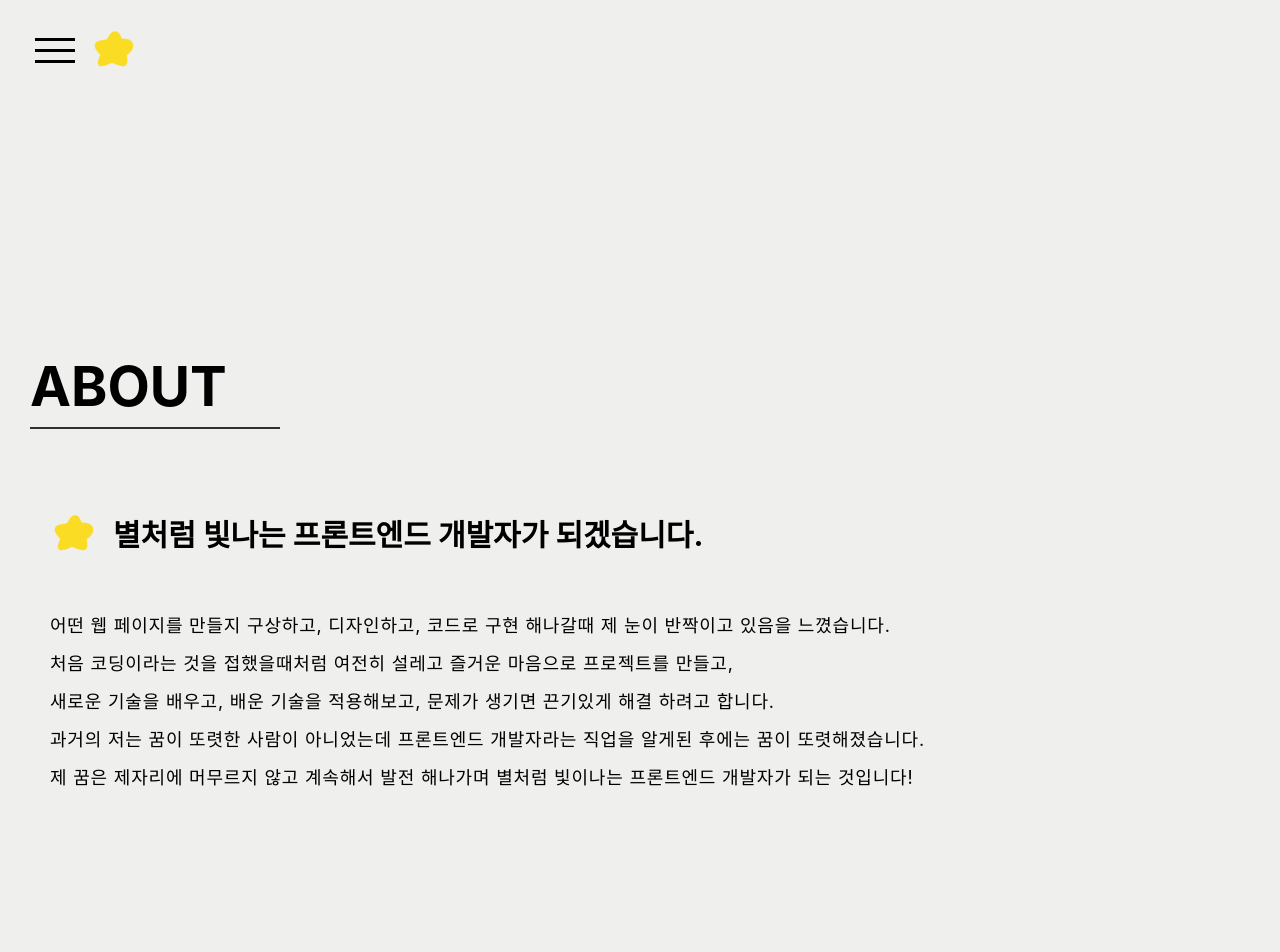
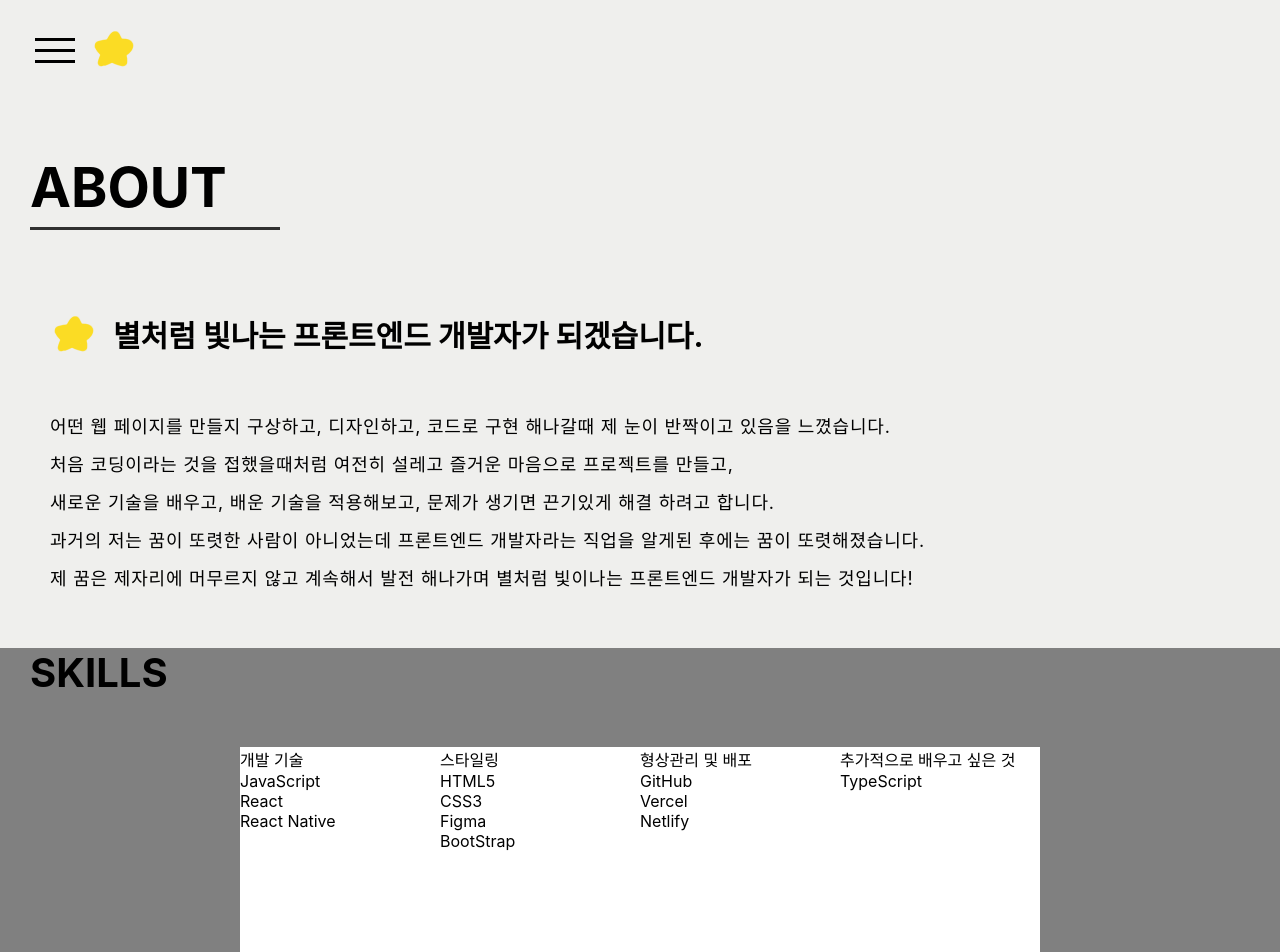
Before and after one commit to jizero1/react-portfolio3, a React (Create React App) app: page /#/about in a window 1280 px wide. Shown: the top 952 px of the page. Built offline with nearby package versions, Linux system fonts and the light colour scheme.

Commit message:
About.js안에 skill관련 데이터들을 skillsData.json이라는 json파일로 만들어서관리

```diff
--- a/src/pages/About/About.css
+++ b/src/pages/About/About.css
@@ -56,3 +56,23 @@
     font-size: 18px;
     /* text-align: center; */
 }
+
+
+
+/* Skills 컴포넌트 스타일  */
+.skills-container {
+    width: 100%;
+    background-color: grey;
+    flex-direction: column;
+}
+.skills-container .skills-heading {
+    font-size: 40px;
+    font-weight: 700;
+    padding-left: 30px;
+    margin-bottom: 50px;
+}
+.common-skills-box {
+    width: 200px;
+    height: 300px;
+    background-color: white;
+}
--- a/src/pages/About/About.js
+++ b/src/pages/About/About.js
@@ -1,6 +1,6 @@
 import React from 'react';
 import './About.css';
-
+import skillsData from './skillsData.json';
 
 // 자기소개, 기술소개, 개발자로서 목표와 비전
 // 자기소개 : 어떤 사람인지, 어떤 계기로 프론트엔드를 선택했는지 ..
@@ -29,9 +29,43 @@ const Introduction = () => {
 }
 // 기술스택 컴포넌트
 const Skills = () => {
+
     return (
-        <div>
-
+        <div className="skills-container">
+            <p className="skills-heading">SKILLS</p>
+            <div className="common-flex">
+                <div className="common-skills-box">
+                    <p>개발 기술</p>
+                    <ul>
+                        <li>JavaScript</li>
+                        <li>React</li>
+                        <li>React Native</li>
+                    </ul>
+                </div>
+                <div className="common-skills-box">
+                    <p>스타일링</p>
+                    <ul>
+                        <li>HTML5</li>
+                        <li>CSS3</li>
+                        <li>Figma</li>
+                        <li>BootStrap</li>
+                    </ul>
+                </div>
+                <div className="common-skills-box">
+                    <p>형상관리 및 배포</p>
+                    <ul>
+                        <li>GitHub</li>
+                        <li>Vercel</li>
+                        <li>Netlify</li>
+                    </ul>
+                </div>
+                <div className="common-skills-box">
+                    <p>추가적으로 배우고 싶은 것</p>
+                    <ul>
+                        <li>TypeScript</li>
+                    </ul>
+                </div>
+            </div>
         </div>
     )
 }
@@ -49,6 +83,7 @@ const About = () => {
         <div className="about-container common-flex common-background">
             <p className="about-header">ABOUT</p>
             <Introduction />
+            <Skills/>
         </div>
     )
 }
--- /dev/null
+++ b/src/pages/About/skillsData.json
@@ -0,0 +1,37 @@
+[
+    {
+        "id": 0,
+        "skillTitle": "개발 기술",
+        "skills": [
+            "JavaScript",
+            "React",
+            "React Native"
+        ]
+    },
+    {
+        "id": 1,
+        "skillTitle": "스타일링",
+        "skills": [
+            "HTML5",
+            "CSS3",
+            "Figma",
+            "BootStrap"
+        ]
+    },
+    {
+        "id": 2,
+        "skillTitle": "형상관리 및 배포",
+        "skills": [
+            "GitHub",
+            "Vervel",
+            "Netlify"
+        ]
+    },
+    {
+        "id": 3,
+        "skillTitle": "추가적으로 배우고 싶은 것",
+        "skills": [
+            "TypeScript"
+        ]
+    }
+]
```
